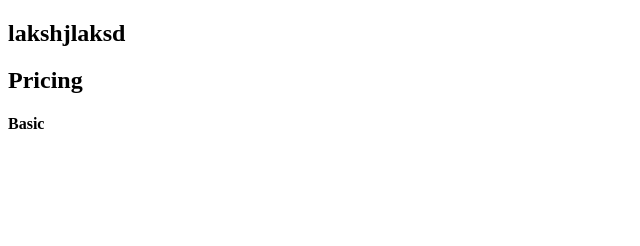
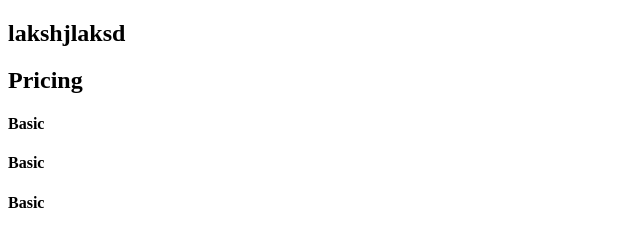
Before and after one commit to hromero99/testing-devops, a plain HTML site: page index.html in a window 1280 px wide. Shown: the full height of the page, 0-640 px from the left. Drawn offline with Linux system fonts and the light colour scheme.

Commit message:
ADD: all pricin cards

```diff
--- a/index.html
+++ b/index.html
@@ -16,6 +16,14 @@
             <h4>Basic</h4>
 
         </div>
+        <div>
+            <h4>Basic</h4>
+
+        </div>
+        <div>
+            <h4>Basic</h4>
+
+        </div>
     </section>
 </body>
 </html>
```
